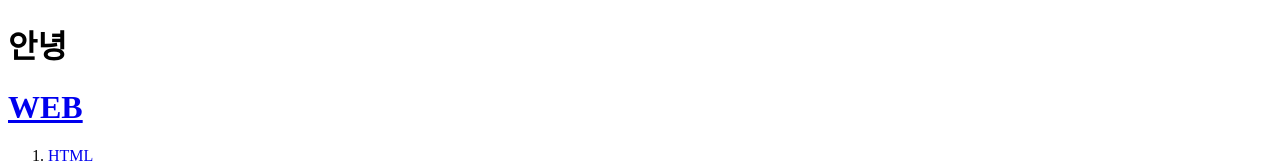
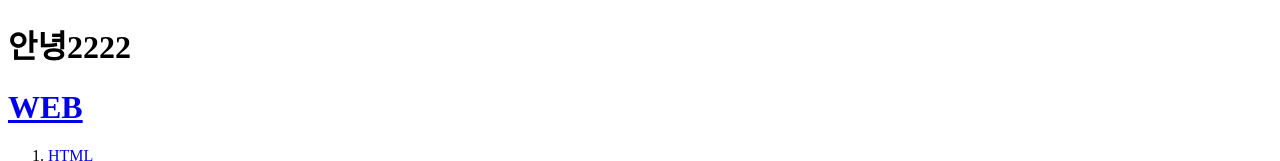
Before and after one commit to jinjinE/nodejs-study, a website: page index.html in a window 1280 px wide. Shown: the top 161 px of the page. Drawn offline with Linux system fonts and the light colour scheme.

Commit message:
깃허브-헤로쿠 연동 배포 테스트

```diff
--- a/index.html
+++ b/index.html
@@ -5,7 +5,7 @@
   <meta charset="utf-8">
 </head>
 <body>
-  <h1>안녕</h1>
+  <h1>안녕2222</h1>
   <h1><a href="index.html">WEB</a></h1>
   <ol>
     <li><a href="1.html">HTML</a></li>
```
